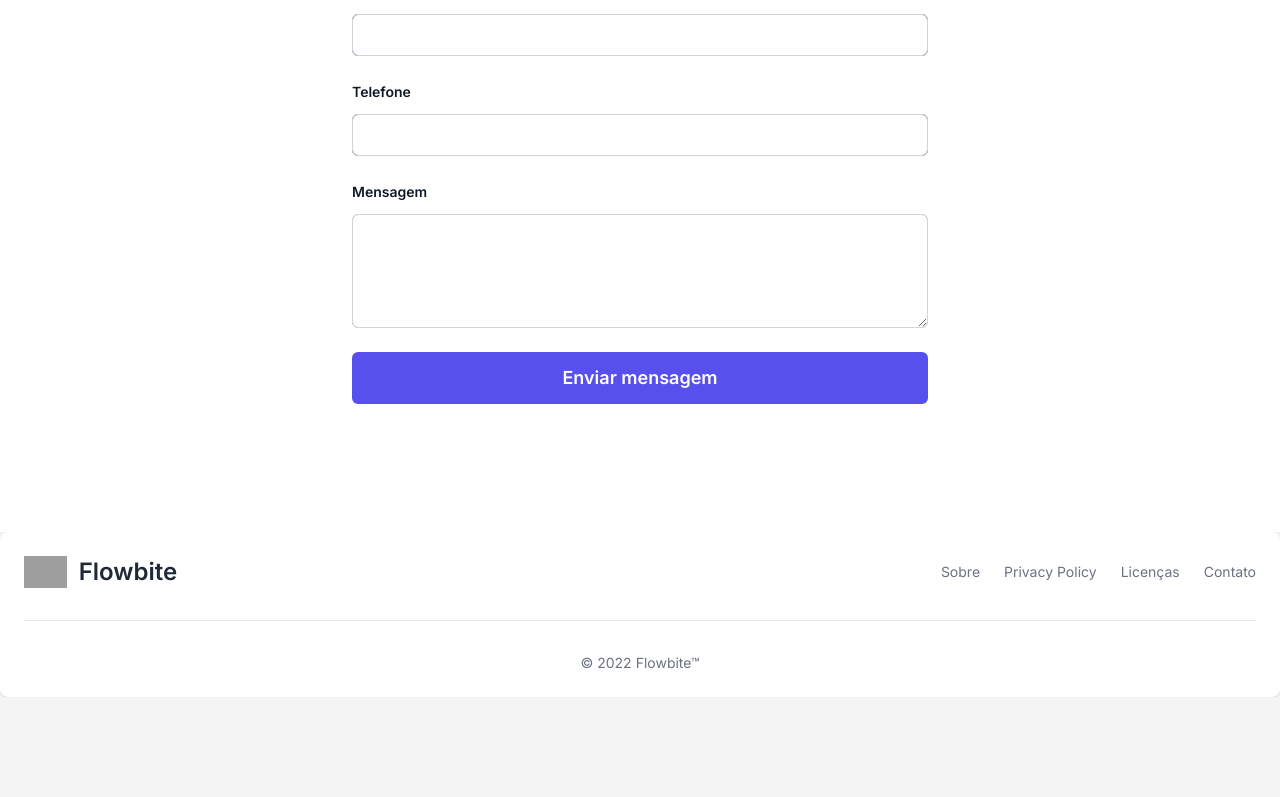
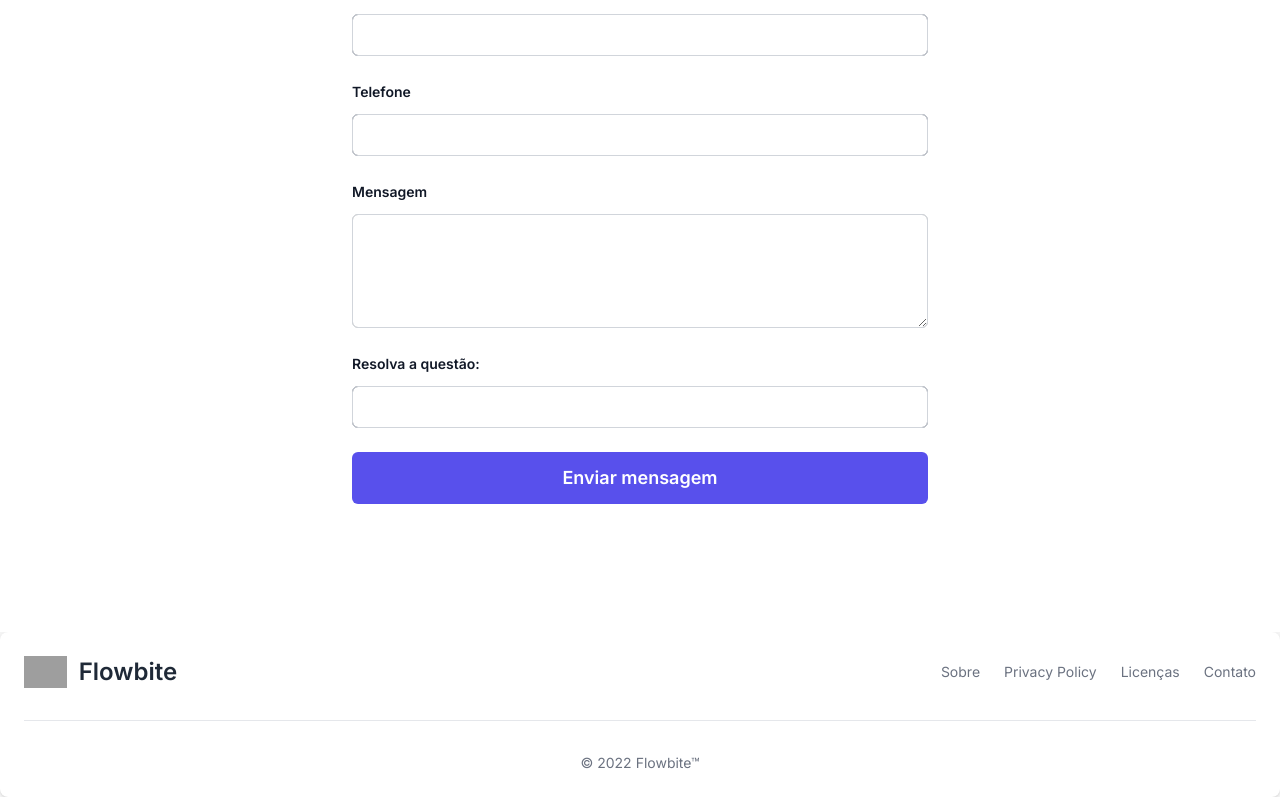
Before and after one commit to MarcoAgostinoo/kisite, a Next.js app: page /pages/contato in a window 1280 px wide. Shown: the part 652-1449 px from the top of the page. Before the commit the page ends 1349 px from the top, so only its background shows below. Built offline with nearby package versions, Linux system fonts and the light colour scheme; grey boxes are pictures that could not be loaded.

Commit message:
djkashdjaskhdqweuiyqwye

```diff
--- a/app/pages/contato/page.tsx
+++ b/app/pages/contato/page.tsx
@@ -1,5 +1,5 @@
 "use client";
-import { useState } from "react";
+import { useEffect, useState } from "react";
 import CustomFooter from "@/app/components/footer/CustomFooter";
 import NavBar from "@/app/components/navbar/NavBar";
 
@@ -11,6 +11,9 @@ interface FormStatus {
   message: string;
 }
 
+const questions = JSON.parse(process.env.NEXT_PUBLIC_CAPTCHA_QUESTIONS || "[]");
+const answers = JSON.parse(process.env.NEXT_PUBLIC_CAPTCHA_ANSWERS || "[]");
+
 export default function Contato() {
   const [formData, setFormData] = useState({
     name: "",
@@ -20,6 +23,12 @@ export default function Contato() {
     message: "",
   });
   const [formStatus, setFormStatus] = useState<FormStatus | null>(null);
+  const [captchaIndex, setCaptchaIndex] = useState<number | null>(null);
+  const [captchaAnswer, setCaptchaAnswer] = useState("");
+
+  useEffect(() => {
+    setCaptchaIndex(Math.floor(Math.random() * questions.length));
+  }, []);
 
   const handleChange = (
     e: React.ChangeEvent<HTMLInputElement | HTMLTextAreaElement>,
@@ -31,8 +40,21 @@ export default function Contato() {
     });
   };
 
+  const handleCaptchaChange = (e: React.ChangeEvent<HTMLInputElement>) => {
+    setCaptchaAnswer(e.target.value);
+  };
+
   const handleSubmit = async (e: React.FormEvent<HTMLFormElement>) => {
     e.preventDefault();
+
+    // Verifica se a resposta do captcha está correta
+    if (captchaAnswer !== answers[captchaIndex!]) {
+      setFormStatus({
+        success: false,
+        message: "Resposta do CAPTCHA incorreta. Tente novamente.",
+      });
+      return;
+    }
 
     console.log(`Enviando para: ${endpointUrl}`);
 
@@ -189,6 +211,26 @@ export default function Contato() {
                 />
               </div>
             </div>
+
+            <div className="sm:col-span-2">
+              <label
+                htmlFor="captcha"
+                className="block text-sm/6 font-semibold text-gray-900"
+              >
+                Resolva a questão: {questions[captchaIndex!]}
+              </label>
+              <div className="mt-2.5">
+                <input
+                  id="captcha"
+                  name="captcha"
+                  type="text"
+                  value={captchaAnswer}
+                  onChange={handleCaptchaChange}
+                  className="block w-full rounded-md bg-white px-3.5 py-2 text-base text-gray-900 outline outline-1 -outline-offset-1 outline-gray-300 placeholder:text-gray-400 focus:outline focus:outline-2 focus:-outline-offset-2 focus:outline-indigo-600"
+                />
+              </div>
+            </div>
+
             <div className="sm:col-span-2">
               <button
                 type="submit"
@@ -199,8 +241,6 @@ export default function Contato() {
             </div>
           </div>
         </form>
-
-        {/* Exibir o status de envio */}
         {formStatus && (
           <div
             className={`mt-6 text-center text-lg font-semibold ${
```
Also changed, not shown: 1 other file (tests, documents, lock files or other folders).
